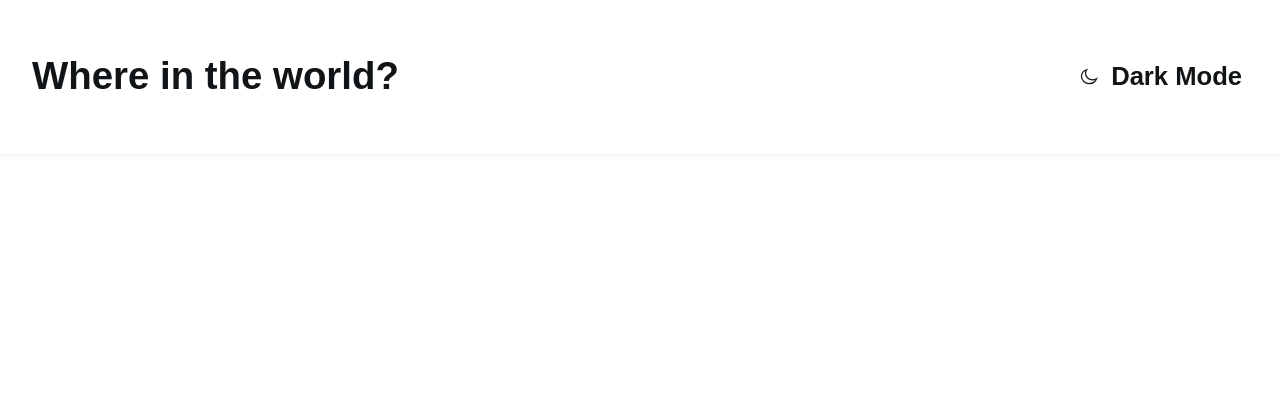
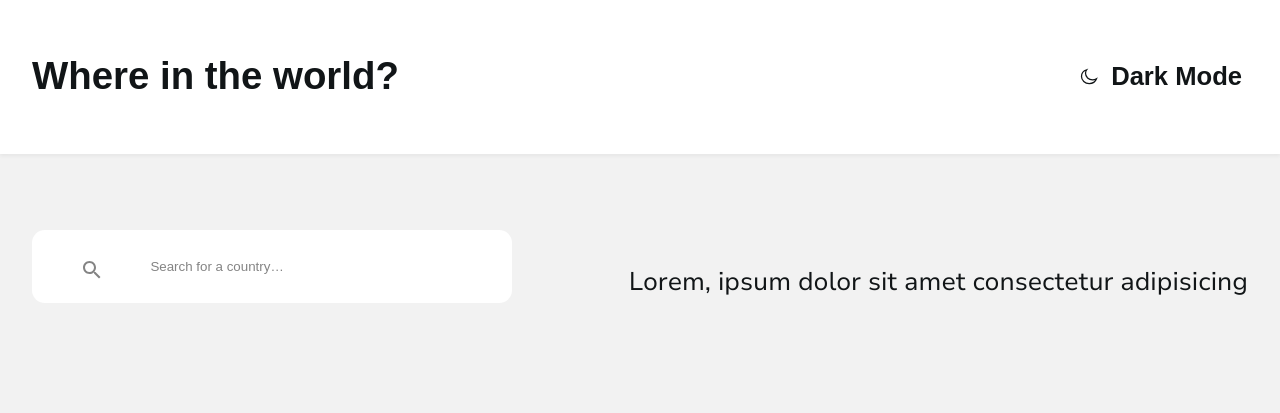
Before and after one commit to ilxomjona/country, a plain HTML site: page index.html in a window 1280 px wide. Drawn offline with Linux system fonts and the light colour scheme; a web font is replaced by a local one.

Commit message:
add search input

```diff
--- a/css/styles.css
+++ b/css/styles.css
@@ -1,10 +1,3 @@
-:root {
-	--text-color: #111517;
-	--white-color: #fff;
-	--bg-color: rgba(255, 255, 255, 0.3);
-	--dark-color: #2b3844;
-}
-
 @font-face {
 	font-family: 'Nunito Sans 10pt';
 	src: url('../fonts/NunitoSans10pt-ExtraBold.woff2') format('woff2'),
@@ -35,6 +28,26 @@
 	font-style: normal;
 	font-display: swap;
 }
+
+:root {
+	--text-color: #111517;
+	--white-color: #fff;
+	--bg-color: rgba(255, 255, 255, 0.3);
+	--dark-color: #2b3844;
+	--body-bg: #f2f2f2;
+	--search-color: #848484;
+}
+
+.dark-mode {
+	--text-color: #ffffff;
+	--white-color: #2b3844;
+	--bg-color: rgba(255, 255, 255, 0.3);
+	--dark-color: #2b3844;
+	transition: all 0.4s ease;
+	--body-bg: #202c36;
+	--search-color: #fff;
+}
+
 html {
 	box-sizing: border-box;
 	height: 100%;
@@ -58,7 +71,7 @@ body {
 	font-size: 1.6rem;
 	line-height: 2;
 	color: var(--text-color);
-	background-color: var(--bg-color);
+	background-color: var(--body-bg);
 	transition: all 0.4s ease;
 	margin: 0;
 }
@@ -70,13 +83,6 @@ body {
 	margin-right: auto;
 	padding-right: 2rem;
 	padding-left: 2rem;
-}
-
-.dark-mode {
-	--text-color: #fff;
-	--white-color: #2b3844;
-	--bg-color: rgba(255, 255, 255, 0.3);
-	--dark-color: #2b3844;
 }
 
 .site-header {
@@ -123,6 +129,45 @@ body {
 	opacity: 0.6;
 }
 
+/* MAIN */
+.main-content {
+	padding-top: 4.8rem;
+	padding-bottom: 4.8rem;
+}
+
+.form {
+	display: flex;
+	justify-content: space-between;
+}
+
+.form__label {
+	position: relative;
+	max-width: 480px;
+	width: 100%;
+	margin-right: 1rem;
+}
+
+.form__label svg {
+	position: absolute;
+	top: 1.9rem;
+	left: 3.2rem;
+}
+
+.form__input {
+	padding: 1.8rem 1.8rem 1.8rem 7.4rem;
+	outline: none;
+	border: none;
+	max-width: 480px;
+	width: 100%;
+	border-radius: 0.8rem;
+	background-color: var(--white-color);
+	color: var(--text-color);
+}
+
+.form__input::placeholder {
+	color: var(--search-color);
+}
+
 /* MEDIA */
 @media screen and (max-width: 760px) {
 	.site-link {
--- a/index.html
+++ b/index.html
@@ -26,6 +26,25 @@
 				</button>
 			</div>
 		</header>
+		<!-- main start -->
+		<main class="main-content">
+			<div class="container">
+				<form class="form" action="https://echo.htmlacademy.ru" method="post">
+					<label class="form__label">
+						<svg width="18" height="18" viewBox="0 0 18 18" fill="none" xmlns="http://www.w3.org/2000/svg">
+							<path
+								fill-rule="evenodd"
+								clip-rule="evenodd"
+								d="M12.5 11H11.7L11.4 10.7C12.4 9.6 13 8.1 13 6.5C13 2.9 10.1 0 6.5 0C2.9 0 0 2.9 0 6.5C0 10.1 2.9 13 6.5 13C8.1 13 9.6 12.4 10.7 11.4L11 11.7V12.5L16 17.5L17.5 16L12.5 11ZM6.5 11C4 11 2 9 2 6.5C2 4 4 2 6.5 2C9 2 11 4 11 6.5C11 9 9 11 6.5 11Z"
+								fill="var(--search-color)" />
+						</svg>
+						<input class="form__input" type="search" placeholder="Search for a country…" />
+					</label>
+					<p>Lorem, ipsum dolor sit amet consectetur adipisicing</p>
+				</form>
+			</div>
+		</main>
+		<!-- main end -->
 		<!-- js -->
 		<script src="js/main.js"></script>
 	</body>
```
Also changed, not shown: img/icon-search-black.svg (added).
